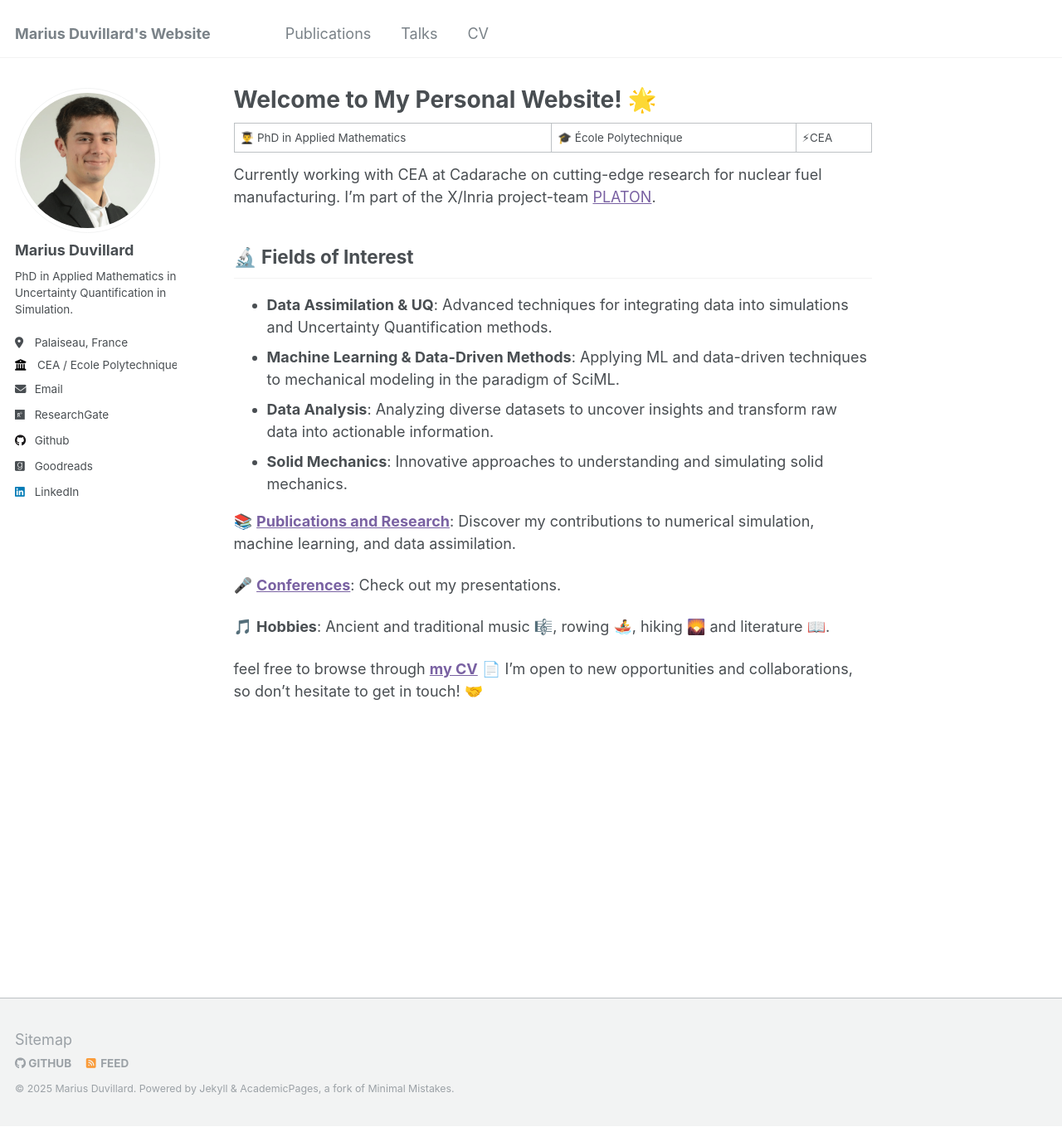
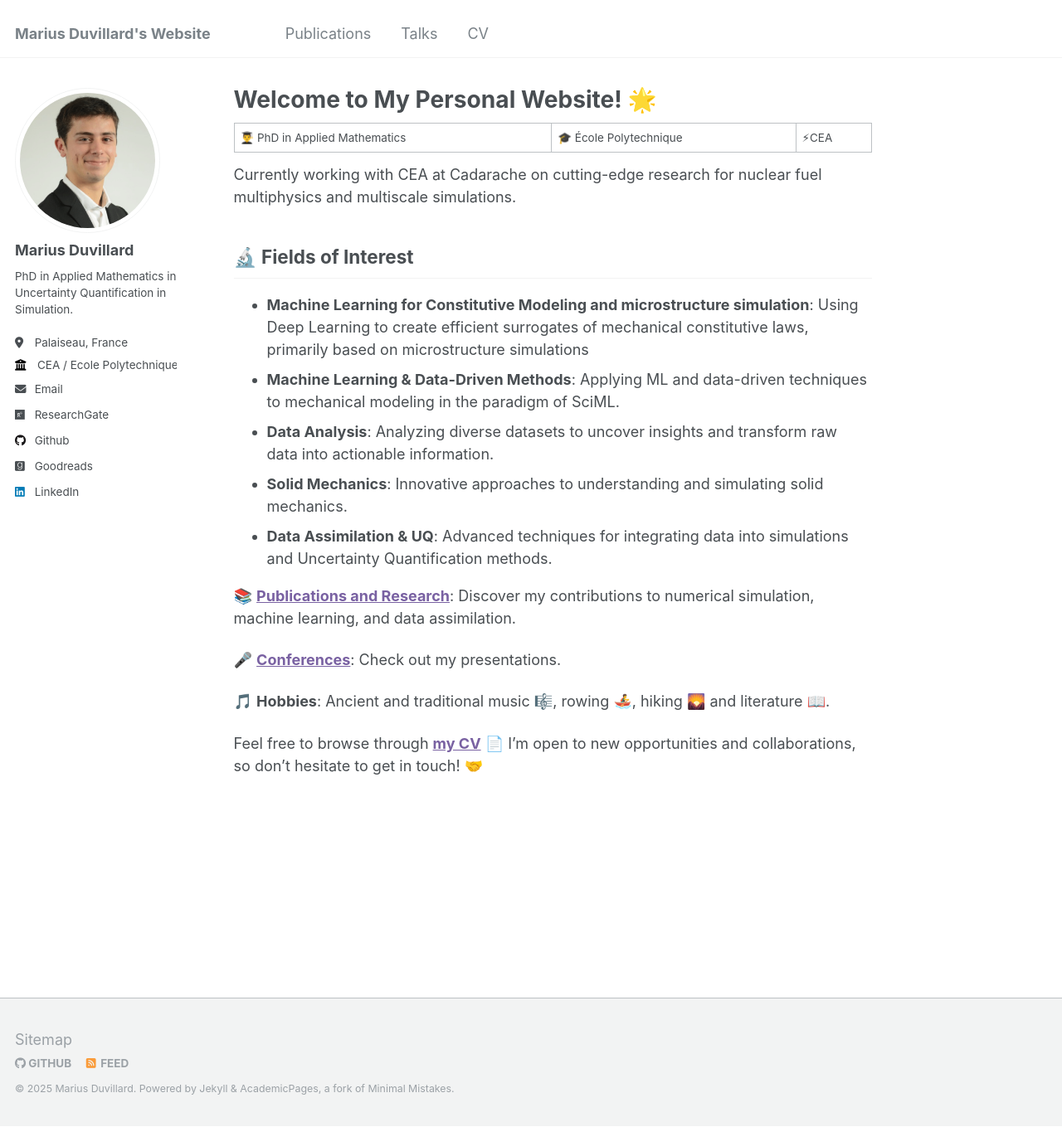
Before and after one commit to marius-duvillard/marius-duvillard.github.io, a Jekyll site: the page built from _pages/about.md, in a window 1280 px wide and 1359 px high. Shown: the whole window at 83% size. Built offline with Jekyll 4.4.1, drawn with Linux system fonts in a browser that asks for light colours.

Commit message:
Update about.md
update in my current work

```diff
--- a/_pages/about.md
+++ b/_pages/about.md
@@ -9,16 +9,17 @@ redirect_from:
 
 👨‍🎓 PhD in Applied Mathematics | 🎓 École Polytechnique | ⚡CEA
 
-Currently working with CEA at Cadarache on cutting-edge research for nuclear fuel manufacturing.
-I'm part of the X/Inria project-team [PLATON](https://team.inria.fr/platon/).
+Currently working with CEA at Cadarache on cutting-edge research for nuclear fuel multiphysics and multiscale simulations.
+
 
 
 ## 🔬 Fields of Interest
 
-- **Data Assimilation & UQ**: Advanced techniques for integrating data into simulations and Uncertainty Quantification methods.
+- **Machine Learning for Constitutive Modeling and microstructure simulation**: Using Deep Learning to create efficient surrogates of mechanical constitutive laws, primarily based on microstructure simulations
 - **Machine Learning & Data-Driven Methods**: Applying ML and data-driven techniques to mechanical modeling in the paradigm of SciML.
 - **Data Analysis**: Analyzing diverse datasets to uncover insights and transform raw data into actionable information.
 - **Solid Mechanics**: Innovative approaches to understanding and simulating solid mechanics.
+- **Data Assimilation & UQ**: Advanced techniques for integrating data into simulations and Uncertainty Quantification methods.
 
 
 📚 [**Publications and Research**](publications/): Discover my contributions to numerical simulation, machine learning, and data assimilation.
@@ -27,4 +28,4 @@ I'm part of the X/Inria project-team [PLATON](https://team.inria.fr/platon/).
 
 🎵 **Hobbies**: Ancient and traditional music 🎼, rowing 🚣‍♂️, hiking 🌄 and literature 📖.
 
-feel free to browse through [**my CV**](cv/) 📄 I'm open to new opportunities and collaborations, so don't hesitate to get in touch! 🤝
+Feel free to browse through [**my CV**](cv/) 📄 I'm open to new opportunities and collaborations, so don't hesitate to get in touch! 🤝
```
